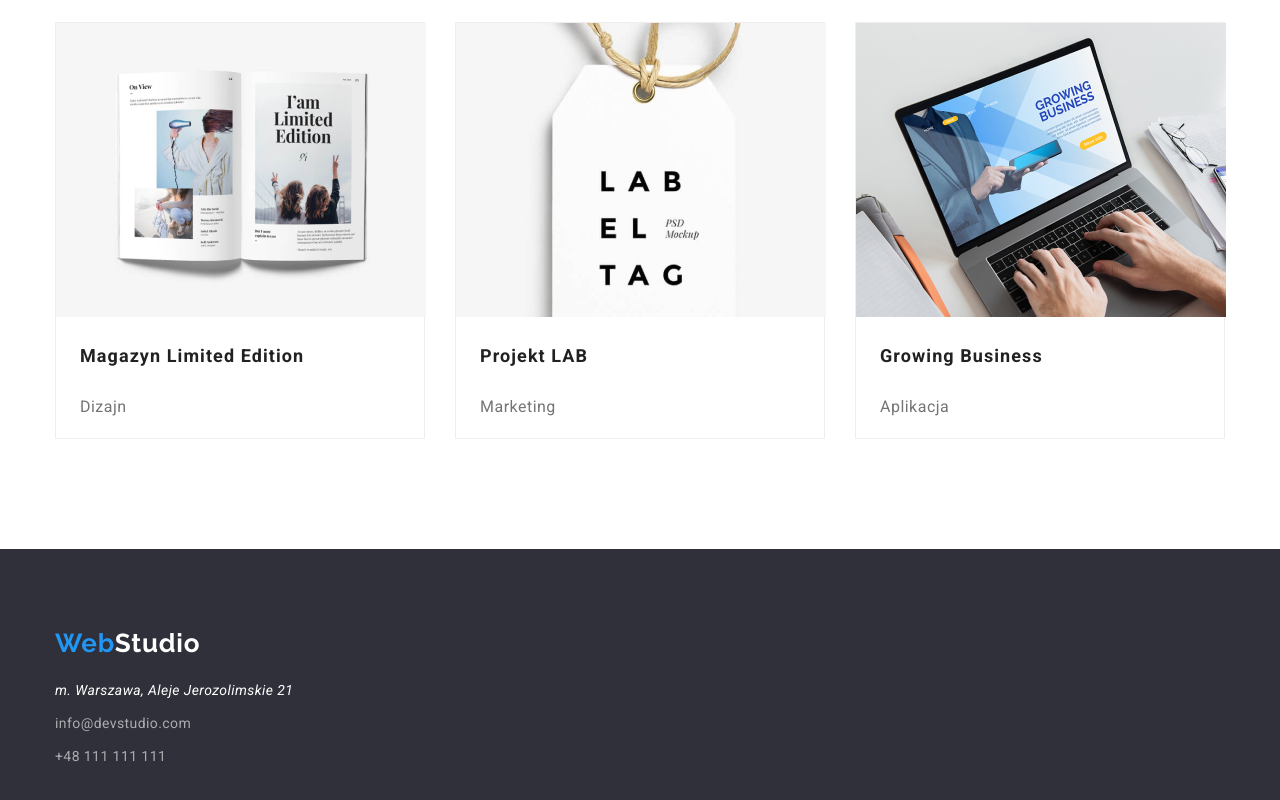
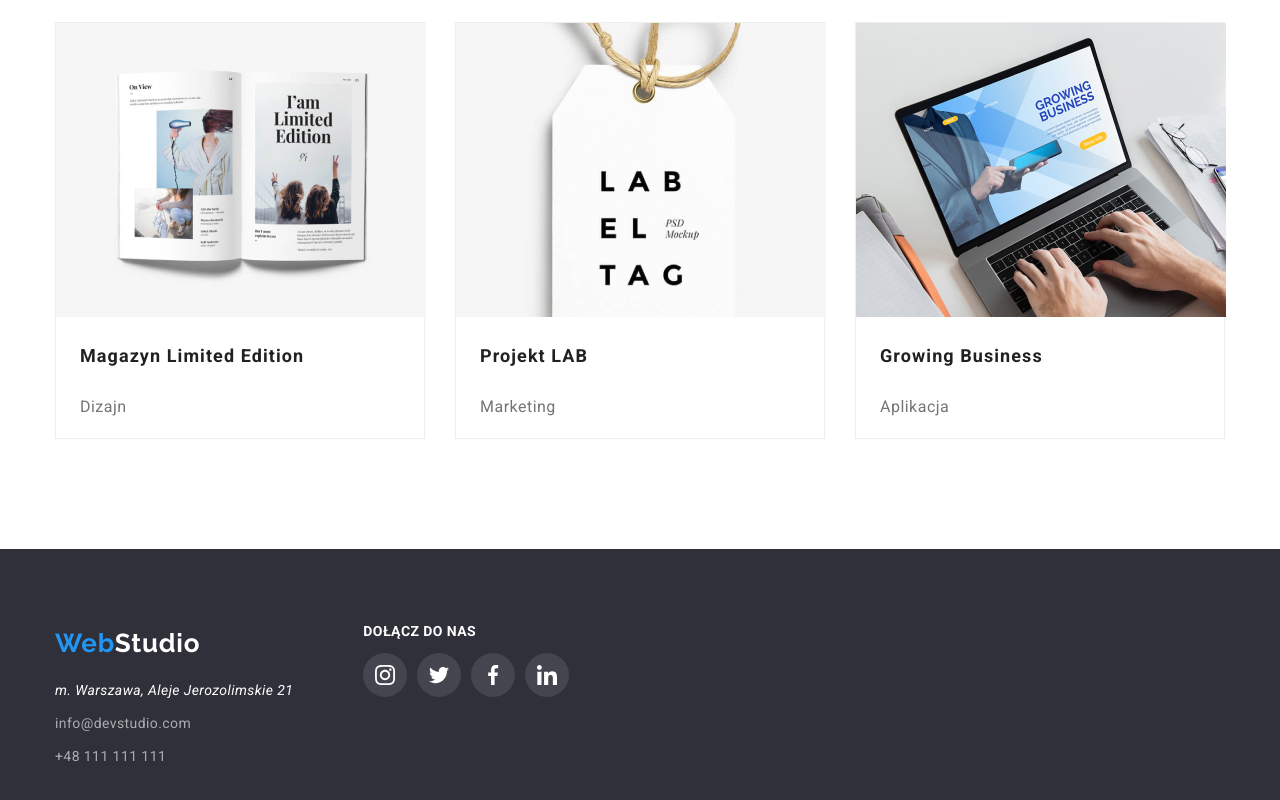
Before and after one commit to KacperMadajewski/goit-markup-hw-04, a plain HTML site: page portfolio.html in a window 1280 px wide. Shown: the part 1149-1949 px from the top of the page. Drawn offline with nearby package versions, Linux system fonts and the light colour scheme.

Commit message:
skopiowałem footer do "portfolio" oraz dodałem cień do "kafelek" w portfolio

```diff
--- a/css/styles.css
+++ b/css/styles.css
@@ -314,6 +314,13 @@ body {
   border: 1px solid #eeeeee;
 }
 
+.background-menu:hover {
+  cursor: pointer;
+  border: 1px solid #eeeeee;
+  box-shadow: 0px 1px 1px rgba(0, 0, 0, 0.12), 0px 4px 4px rgba(0, 0, 0, 0.06),
+    1px 4px 6px rgba(0, 0, 0, 0.16);
+}
+
 .adr {
   font-family: "Roboto";
   font-size: 14px;
--- a/portfolio.html
+++ b/portfolio.html
@@ -152,9 +152,10 @@
       </section>
     </main>
     <footer class="background footer-box">
-      <div class="container">
+      <div class="container wrapper">
+        <div>
           <h3>
-          <a class="link company-name" href="index.html"
+            <a class="link company-name" href="#"
               >Web<span class="studio-color-2">Studio</span></a
             >
           </h3>
@@ -168,6 +169,48 @@
             <a class="link-2 ftr" href="tel:+48111111111">+48 111 111 111</a>
           </div>
         </div>
+        <div class="join-box">
+          <h3 class="join">DOŁĄCZ DO NAS</h3>
+          <div class="social-icon-box">
+            <svg class="footer-icons">
+              <use
+                width="20px"
+                height="20px"
+                x="12"
+                y="12"
+                xlink:href="./images/sprite-svg/icons.svg#instagram"
+              ></use>
+            </svg>
+            <svg class="footer-icons">
+              <use
+                width="20px"
+                height="20px"
+                x="12"
+                y="12"
+                xlink:href="./images/sprite-svg/icons.svg#twitter"
+              ></use>
+            </svg>
+            <svg class="footer-icons">
+              <use
+                width="20px"
+                height="20px"
+                x="12"
+                y="12"
+                xlink:href="./images/sprite-svg/icons.svg#facebook"
+              ></use>
+            </svg>
+            <svg class="footer-icons">
+              <use
+                width="20px"
+                height="20px"
+                x="12"
+                y="12"
+                xlink:href="./images/sprite-svg/icons.svg#linkedin"
+              ></use>
+            </svg>
+          </div>
+        </div>
+      </div>
     </footer>
   </body>
 </html>
```
Lines whose indentation alone changed are shown as unchanged.
